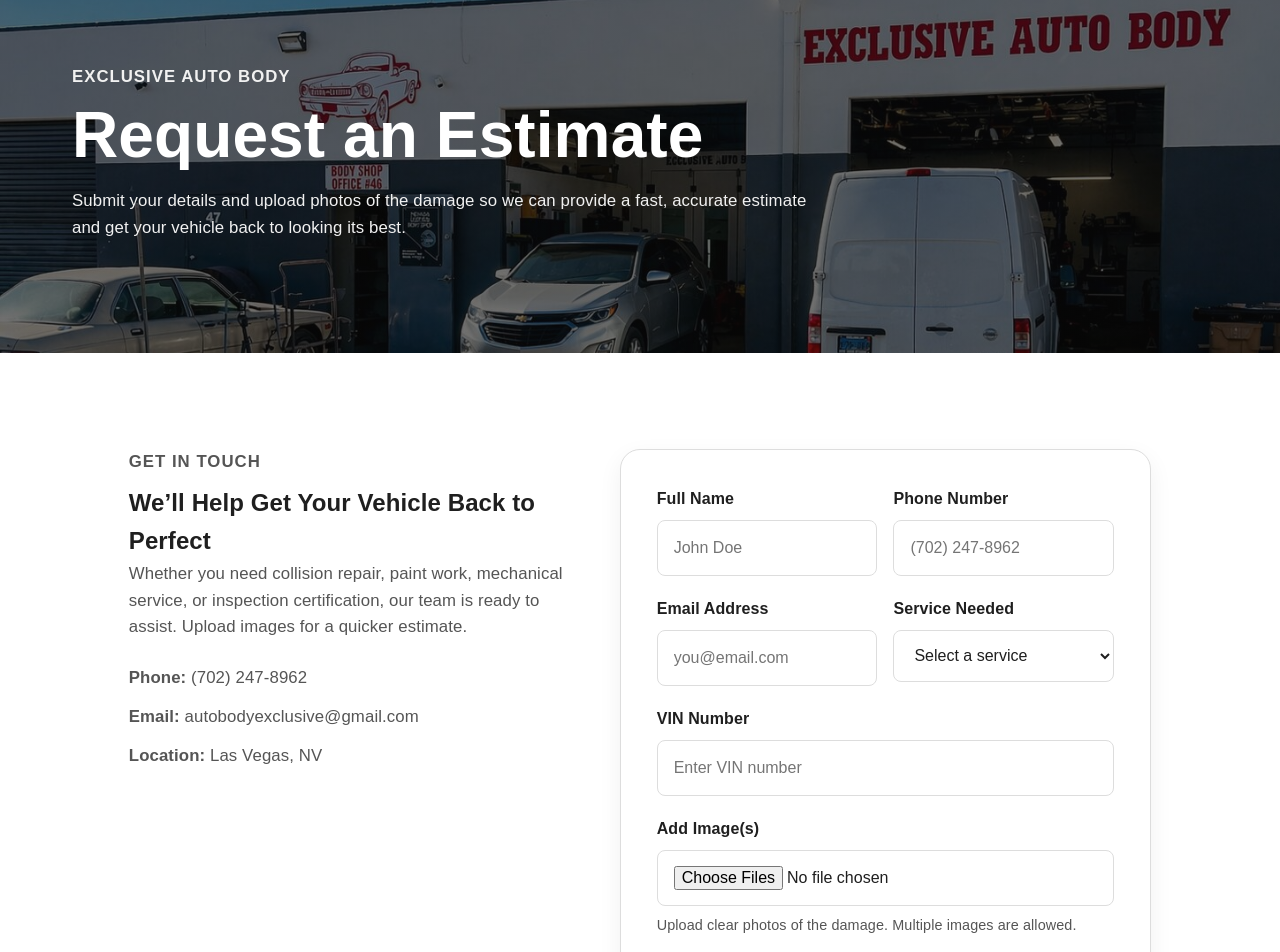
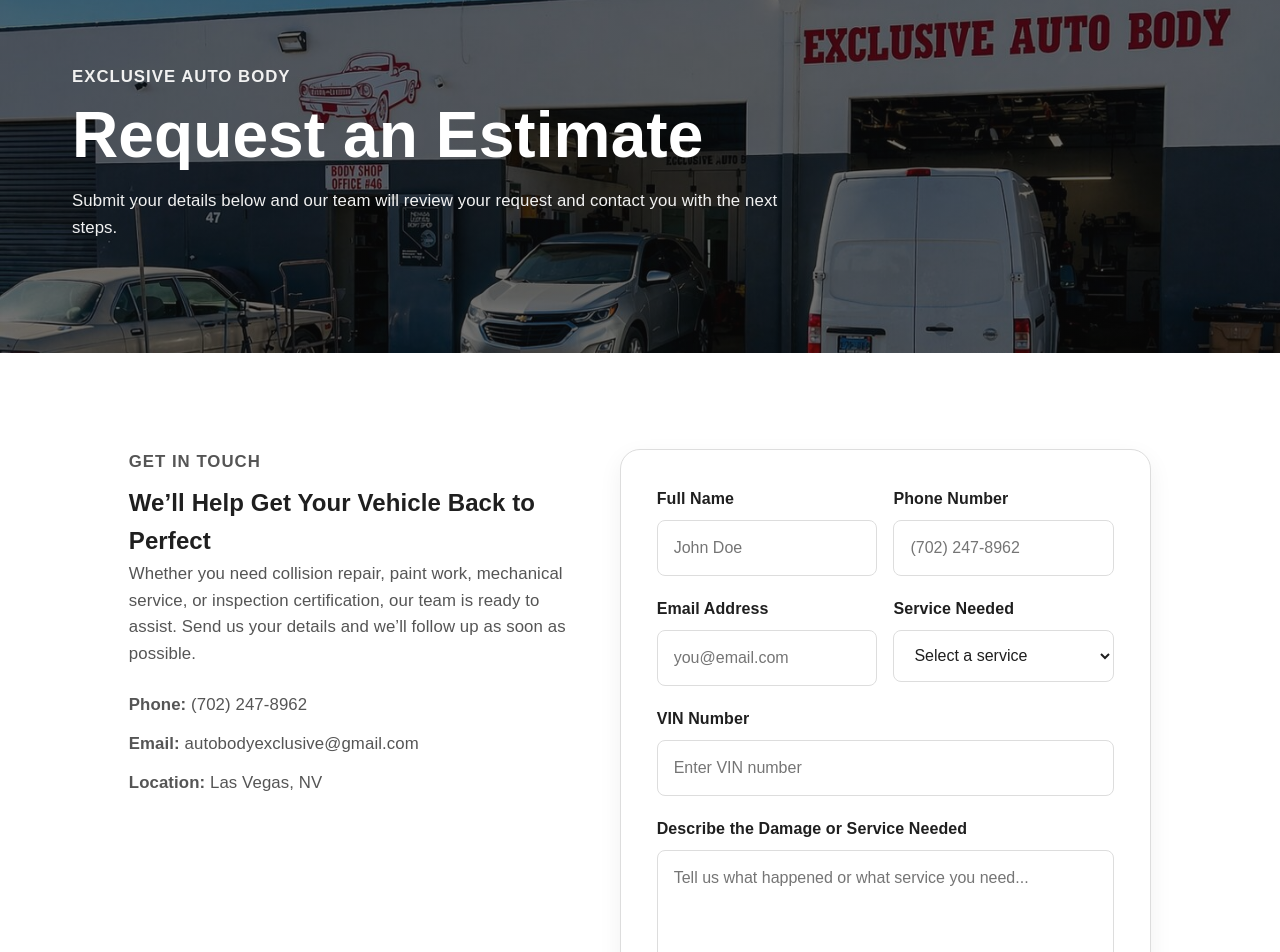
Before and after one commit to DarwinCasasola/exclusive-auto-body, a React (Vite) app: page /contact in a window 1280 px wide. Shown: the part 122-1074 px from the top of the page. Built offline with nearby package versions, Linux system fonts and the light colour scheme.

Commit message:
removed form submissions

```diff
--- a/index.html
+++ b/index.html
@@ -12,7 +12,6 @@
   name="estimate-request"
   netlify
   netlify-honeypot="bot-field"
-  enctype="multipart/form-data"
   hidden
 >
   <input type="hidden" name="form-name" value="estimate-request" />
@@ -22,7 +21,6 @@
   <input type="email" name="email" />
   <select name="service"></select>
   <input type="text" name="vinNumber" />
-  <input type="file" name="images" multiple />
   <textarea name="message"></textarea>
 </form>
     <script type="module" src="/src/main.jsx"></script>
--- a/src/pages/Contact.jsx
+++ b/src/pages/Contact.jsx
@@ -1,13 +1,4 @@
-import { useState } from "react";
-
 function Contact() {
-  const [selectedImages, setSelectedImages] = useState([]);
-
-  const handleImageChange = (e) => {
-    const files = e.target.files ? Array.from(e.target.files) : [];
-    setSelectedImages(files);
-  };
-
   return (
     <main className="contact-page">
       <section className="contact-hero">
@@ -16,9 +7,8 @@
             <p className="section-label">Exclusive Auto Body</p>
             <h1>Request an Estimate</h1>
             <p>
-              Submit your details and upload photos of the damage so we can
-              provide a fast, accurate estimate and get your vehicle back to
-              looking its best.
+              Submit your details below and our team will review your request and
+              contact you with the next steps.
             </p>
           </div>
         </div>
@@ -32,8 +22,8 @@
 
             <p>
               Whether you need collision repair, paint work, mechanical service,
-              or inspection certification, our team is ready to assist. Upload
-              images for a quicker estimate.
+              or inspection certification, our team is ready to assist. Send us
+              your details and we’ll follow up as soon as possible.
             </p>
 
             <div className="contact-details">
@@ -49,7 +39,6 @@
             action="/thank-you"
             data-netlify="true"
             netlify-honeypot="bot-field"
-  encType="multipart/form-data"
             className="contact-form"
           >
             <input type="hidden" name="form-name" value="estimate-request" />
@@ -102,9 +91,7 @@
                 <select id="service" name="service" required>
                   <option value="">Select a service</option>
                   <option value="Collision Repair">Collision Repair</option>
-                  <option value="Ding & Dent Correction">
-                    Ding & Dent Correction
-                  </option>
+                  <option value="Ding & Dent Correction">Ding & Dent Correction</option>
                   <option value="Minor Repair">Minor Repair</option>
                   <option value="Complete Paint Job">Complete Paint Job</option>
                   <option value="Mechanical & A/C">Mechanical & A/C</option>
@@ -126,36 +113,7 @@
             </div>
 
             <div className="form-group">
-              <label htmlFor="images">Add Image(s)</label>
-              <input
-                type="file"
-                id="images"
-                name="images"
-                accept="image/*"
-                multiple
-                onChange={handleImageChange}
-              />
-
-              <small className="file-help-text">
-                Upload clear photos of the damage. Multiple images are allowed.
-              </small>
-
-              {selectedImages.length > 0 && (
-                <div className="image-preview-grid">
-                  {selectedImages.map((file, index) => (
-                    <img
-                      key={index}
-                      src={URL.createObjectURL(file)}
-                      alt={`Vehicle damage preview ${index + 1}`}
-                      className="image-preview"
-                    />
-                  ))}
-                </div>
-              )}
-            </div>
-
-            <div className="form-group">
-              <label htmlFor="message">Describe the Damage</label>
+              <label htmlFor="message">Describe the Damage or Service Needed</label>
               <textarea
                 id="message"
                 name="message"
```
Lines whose indentation alone changed are shown as unchanged.
